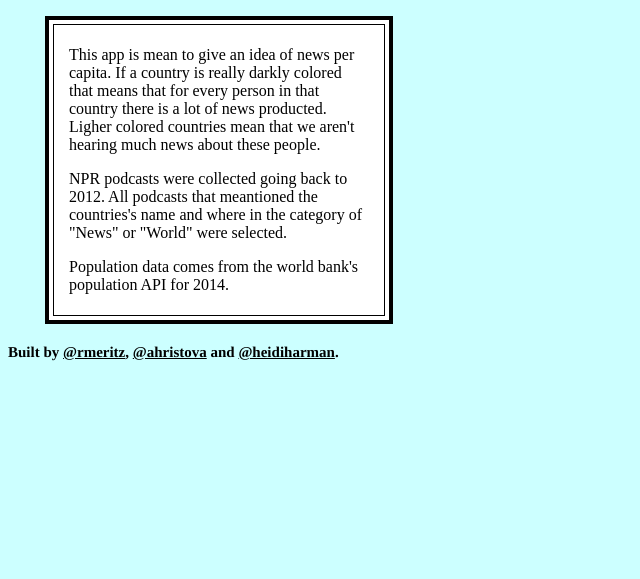
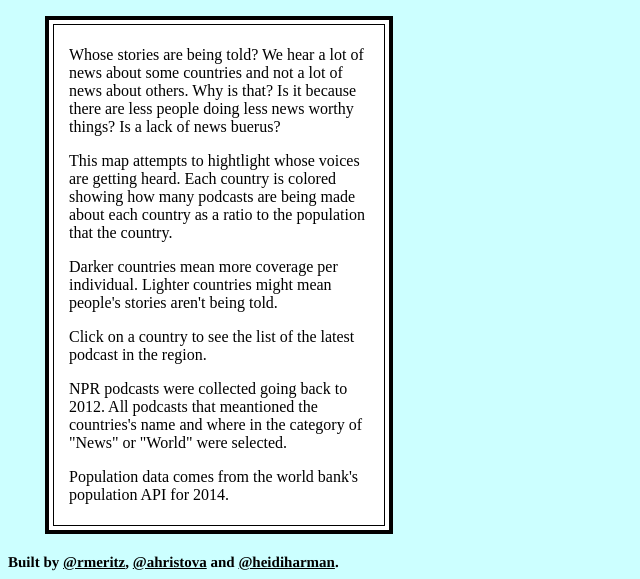
Before and after one commit to team-i18n/hackaway, a Django app: page / in a window 1280 px wide. Shown: the part 740-1319 px from the top of the page, without its empty margins (0-640 px from the left). Before the commit the page ends 1101 px from the top, so only its background shows below. Run offline with Django 3.2, Linux system fonts and the light colour scheme; data that the repository does not hold is empty; some libraries are stand-ins or nearby versions.

Commit message:
Update text

```diff
--- a/teami18n/templates/base.html
+++ b/teami18n/templates/base.html
@@ -36,8 +36,8 @@
 
         <div>
             <div class="socialmedia">
-             <a href="https://twitter.com/podatlas" class="twitter-follow-button" data-show-count="false">Follow         @podatlas</a>
-            <script>!function(d,s,id){var js,fjs=d.getElementsByTagName(s)[0],p=/^http:/.test(d.location)?'http':'https';if(!d.getElementById(id)){js=d.createElement(s);js.id=id;js.src=p+'://platform.twitter.com/widgets.js';fjs.parentNode.insertBefore(js,fjs);}}(document, 'script', 'twitter-wjs');</script>
+                 <a href="https://twitter.com/podatlas" class="twitter-follow-button" data-show-count="false">Follow         @podatlas</a>
+                <script>!function(d,s,id){var js,fjs=d.getElementsByTagName(s)[0],p=/^http:/.test(d.location)?'http':'https';if(!d.getElementById(id)){js=d.createElement(s);js.id=id;js.src=p+'://platform.twitter.com/widgets.js';fjs.parentNode.insertBefore(js,fjs);}}(document, 'script', 'twitter-wjs');</script>
             </div>
 
 
@@ -52,11 +52,25 @@
             <div class="click">
                 <div id="placeholder_display">
                     <p>
-                        This app is mean to give an idea of news per capita.
-                        If a country is really darkly colored that means that
-                        for every person in that country there is a lot of news
-                        producted. Ligher colored countries mean that we aren't
-                        hearing much news about these people.
+                        Whose stories are being told? We hear a lot of news
+                        about some countries and not a lot of news about others.
+                        Why is that? Is it because there are less people doing
+                        less news worthy things? Is a lack of news buerus?
+                    </p>
+                    <p>
+                        This map attempts to hightlight whose voices are getting
+                        heard. Each country is colored showing how many podcasts
+                        are being made about each country as a ratio to the
+                        population that the country.
+                    </p>
+                    <p>
+                        Darker countries mean more coverage per individual.
+                        Lighter countries might mean people's stories aren't
+                        being told.
+                    </p>
+                    <p>
+                        Click on a country to see the list of the latest podcast
+                        in the region.
                     </p>
                     <p>
                         NPR podcasts were collected going back to 2012. All
```
